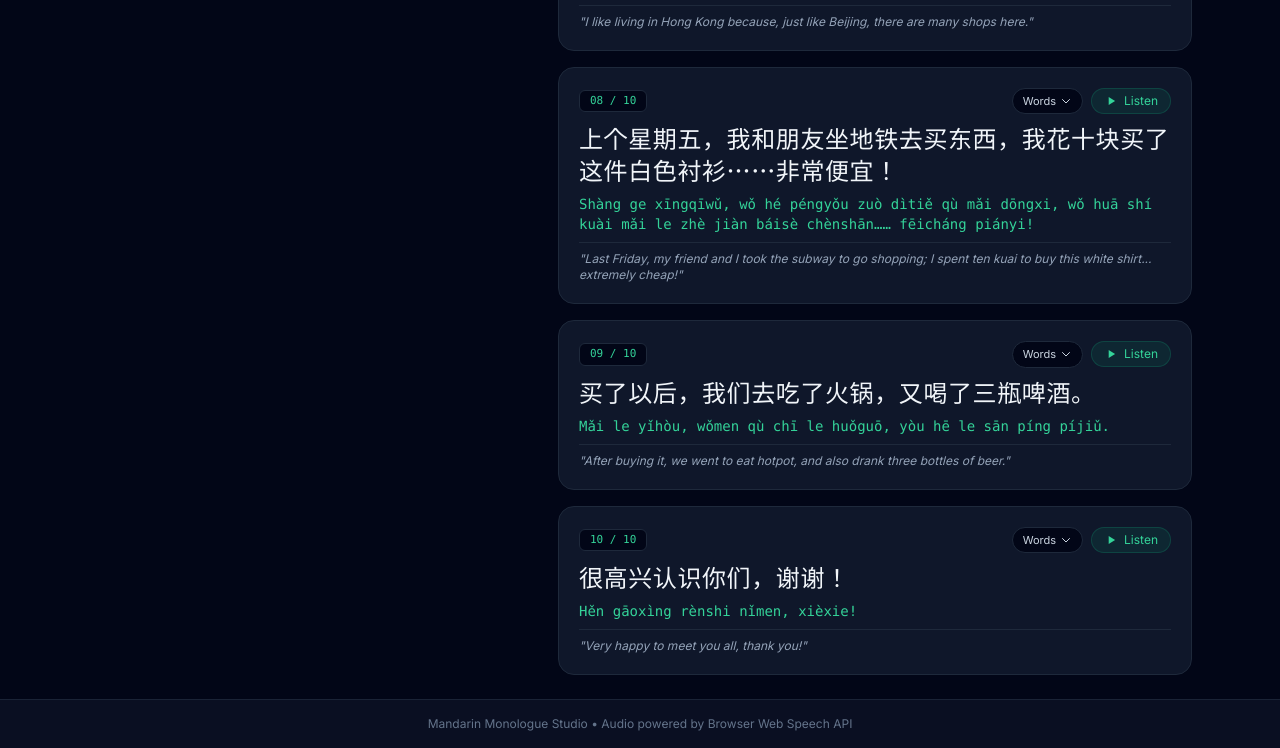
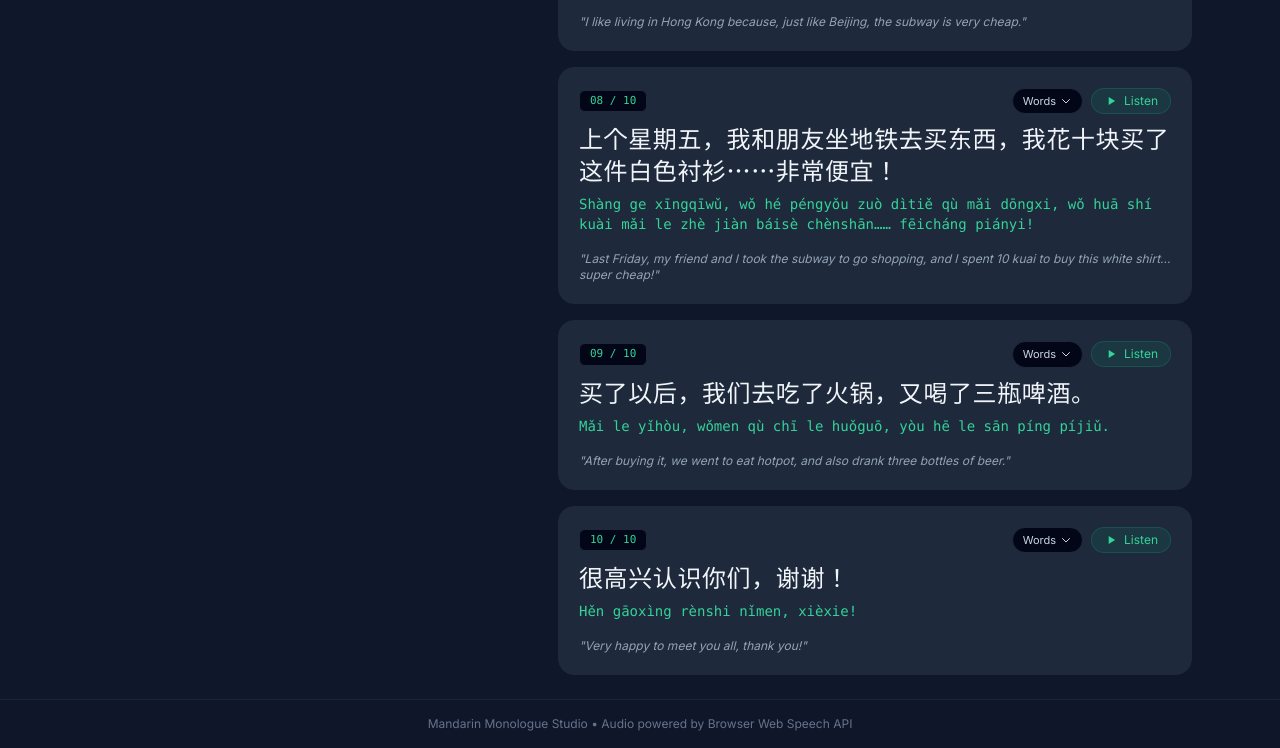
Before and after one commit to FionnFromFar/Chinese-Monologue-Practice, a plain HTML site: page index.html in a window 1280 px wide. Shown: the part 1507-2255 px from the top of the page. Drawn offline with nearby package versions, Linux system fonts and the light colour scheme.

Commit message:
changed sentence 7 to make better sence after completing lesson 10 in class

```diff
--- a/index.html
+++ b/index.html
@@ -60,7 +60,7 @@
         }
     </style>
 </head>
-<body class="bg-slate-950 text-slate-100 min-h-full flex flex-col justify-between selection:bg-brand-500 selection:text-white">
+<body class="bg-[#0f172a] text-slate-100 min-h-full flex flex-col justify-between selection:bg-brand-500 selection:text-white">
 
     <!-- Header Section -->
     <header class="bg-slate-900/90 backdrop-blur border-b border-slate-800 sticky top-0 z-40">
@@ -102,7 +102,7 @@
         <!-- Left Column: Audio Controls & Player Settings -->
         <div class="lg:col-span-5 space-y-4">
 
-            <div class="bg-slate-900/90 rounded-2xl p-5 border border-slate-800 shadow-xl space-y-4 sticky top-20">
+            <div class="bg-[#1e293b]/90 rounded-2xl p-5 border border-slate-800 shadow-xl space-y-4 sticky top-20">
 
                 <!-- Status Banner -->
                 <div id="statusBadge" class="flex items-center justify-between bg-slate-950 px-3.5 py-2 rounded-xl border border-slate-800 text-xs">
@@ -289,7 +289,7 @@
                     { hanzi: "叫", pinyin: "jiào", en: "to be called" },
                     { hanzi: "Fionn", pinyin: "Fionn", en: "Fionn" },
                     { hanzi: "我的", pinyin: "wǒ de", en: "my" },
-                    { hanzi: "中文", pinyin: "zhōngwén", en: "Chinese language" },
+                    { hanzi: "中文", pinyin: "zhōngwén", en: "Chinese" },
                     { hanzi: "名字", pinyin: "míngzi", en: "name" },
                     { hanzi: "是", pinyin: "shì", en: "to be" },
                     { hanzi: "飞龙", pinyin: "Fēilóng", en: "Fei Long" }
@@ -305,7 +305,8 @@
                     { hanzi: "是", pinyin: "shì", en: "to be" },
                     { hanzi: "英国人", pinyin: "Yīngguórén", en: "English person" },
                     { hanzi: "但是", pinyin: "dànshì", en: "but" },
-                    { hanzi: "在", pinyin: "zài", en: "at / in" },
+                    { hanzi: "我", pinyin: "wǒ", en: "I" },
+                    { hanzi: "在", pinyin: "zài", en: "at" },
                     { hanzi: "香港科技大学", pinyin: "Xiānggǎng Kējì Dàxué", en: "HKUST" },
                     { hanzi: "学习", pinyin: "xuéxí", en: "to study" }
                 ]
@@ -318,17 +319,19 @@
                 words: [
                     { hanzi: "因为", pinyin: "yīnwèi", en: "because" },
                     { hanzi: "我", pinyin: "wǒ", en: "I" },
-                    { hanzi: "才", pinyin: "cái", en: "only / just" },
-                    { hanzi: "学", pinyin: "xué", en: "to study / learn" },
-                    { hanzi: "了", pinyin: "le", en: "completed action marker" },
+                    { hanzi: "才", pinyin: "cái", en: "only" },
+                    { hanzi: "学了", pinyin: "xué le", en: "studied" },
                     { hanzi: "两个月", pinyin: "liǎng gè yuè", en: "two months" },
                     { hanzi: "的", pinyin: "de", en: "particle" },
                     { hanzi: "中文", pinyin: "zhōngwén", en: "Chinese" },
-                    { hanzi: "所以", pinyin: "suǒyǐ", en: "so / therefore" },
-                    { hanzi: "说", pinyin: "shuō", en: "to speak" },
-                    { hanzi: "得", pinyin: "de", en: "complement particle" },
-                    { hanzi: "还", pinyin: "hái", en: "still / fairly" },
-                    { hanzi: "不太好", pinyin: "bù tài hǎo", en: "not very well" }
+                    { hanzi: "所以", pinyin: "suǒyǐ", en: "therefore/so" },
+                    { hanzi: "我", pinyin: "wǒ", en: "I" },
+                    { hanzi: "说", pinyin: "shuō", en: "speak" },
+                    { hanzi: "中文", pinyin: "zhōngwén", en: "Chinese" },
+                    { hanzi: "说得", pinyin: "shuō de", en: "speak [complement]" },
+                    { hanzi: "还", pinyin: "hái", en: "still" },
+                    { hanzi: "不太", pinyin: "bù tài", en: "not too/very" },
+                    { hanzi: "好", pinyin: "hǎo", en: "well" }
                 ]
             },
             {
@@ -338,15 +341,14 @@
                 english: "I think learning Chinese is too hard; the hardest part is writing Chinese characters.",
                 words: [
                     { hanzi: "我", pinyin: "wǒ", en: "I" },
-                    { hanzi: "觉得", pinyin: "juéde", en: "to feel / think" },
-                    { hanzi: "学", pinyin: "xué", en: "to learn" },
+                    { hanzi: "觉得", pinyin: "juéde", en: "feel/think" },
+                    { hanzi: "学", pinyin: "xué", en: "learn/study" },
                     { hanzi: "中文", pinyin: "zhōngwén", en: "Chinese" },
-                    { hanzi: "太……了", pinyin: "tài... le", en: "too / extremely" },
-                    { hanzi: "难", pinyin: "nán", en: "hard / difficult" },
-                    { hanzi: "最", pinyin: "zuì", en: "most / -est" },
-                    { hanzi: "的", pinyin: "de", en: "nominalizer" },
-                    { hanzi: "是", pinyin: "shì", en: "to be" },
-                    { hanzi: "写", pinyin: "xiě", en: "to write" },
+                    { hanzi: "太难了", pinyin: "tài nán le", en: "too hard" },
+                    { hanzi: "最", pinyin: "zuì", en: "most" },
+                    { hanzi: "难的", pinyin: "nán de", en: "hard part" },
+                    { hanzi: "是", pinyin: "shì", en: "is" },
+                    { hanzi: "写", pinyin: "xiě", en: "write" },
                     { hanzi: "汉字", pinyin: "hànzì", en: "Chinese characters" }
                 ]
             },
@@ -354,21 +356,22 @@
                 id: 4,
                 hanzi: "每天早上八点，我先起床，再洗澡，然后我一边吃早饭，一边练习中文。",
                 pinyin: "Měitiān zǎoshang bā diǎn, wǒ xiān qǐchuáng, zài xǐzǎo, ránhòu wǒ yībiān chī zǎofàn, yībiān liànxí zhōngwén.",
-                english: "Every morning at 8 o'clock, I first get up, then take a shower, and after that I practice Chinese while eating breakfast.",
+                english: "Every morning at 8 o'clock, I first get up, then shower, and then I practice Chinese while eating breakfast.",
                 words: [
                     { hanzi: "每天", pinyin: "měitiān", en: "every day" },
                     { hanzi: "早上", pinyin: "zǎoshang", en: "morning" },
                     { hanzi: "八点", pinyin: "bā diǎn", en: "8 o'clock" },
                     { hanzi: "我", pinyin: "wǒ", en: "I" },
                     { hanzi: "先", pinyin: "xiān", en: "first" },
-                    { hanzi: "起床", pinyin: "qǐchuáng", en: "to get up" },
-                    { hanzi: "再", pinyin: "zài", en: "then / next" },
-                    { hanzi: "洗澡", pinyin: "xǐzǎo", en: "to take a shower" },
-                    { hanzi: "然后", pinyin: "ránhòu", en: "after that / then" },
-                    { hanzi: "一边", pinyin: "yībiān", en: "while / simultaneously" },
-                    { hanzi: "吃", pinyin: "chī", en: "to eat" },
-                    { hanzi: "早饭", pinyin: "zǎofàn", en: "breakfast" },
-                    { hanzi: "练习", pinyin: "liànxí", en: "to practice" },
+                    { hanzi: "起床", pinyin: "qǐchuáng", en: "get up" },
+                    { hanzi: "再", pinyin: "zài", en: "then" },
+                    { hanzi: "洗澡", pinyin: "xǐzǎo", en: "shower" },
+                    { hanzi: "然后", pinyin: "ránhòu", en: "afterwards" },
+                    { hanzi: "我", pinyin: "wǒ", en: "I" },
+                    { hanzi: "一边", pinyin: "yībiān", en: "while" },
+                    { hanzi: "吃早饭", pinyin: "chī zǎofàn", en: "eat breakfast" },
+                    { hanzi: "一边", pinyin: "yībiān", en: "while" },
+                    { hanzi: "练习", pinyin: "liànxí", en: "practice" },
                     { hanzi: "中文", pinyin: "zhōngwén", en: "Chinese" }
                 ]
             },
@@ -378,58 +381,59 @@
                 pinyin: "Chúle zhōngwén yǐwài, wǒ hái xué wùlǐ.",
                 english: "Besides Chinese, I also study physics.",
                 words: [
-                    { hanzi: "除了……以外", pinyin: "chúle... yǐwài", en: "besides / in addition to" },
+                    { hanzi: "除了", pinyin: "chúle", en: "besides" },
                     { hanzi: "中文", pinyin: "zhōngwén", en: "Chinese" },
+                    { hanzi: "以外", pinyin: "yǐwài", en: "other than" },
                     { hanzi: "我", pinyin: "wǒ", en: "I" },
-                    { hanzi: "还", pinyin: "hái", en: "also / in addition" },
-                    { hanzi: "学", pinyin: "xué", en: "to study" },
+                    { hanzi: "还", pinyin: "hái", en: "also" },
+                    { hanzi: "学", pinyin: "xué", en: "study" },
                     { hanzi: "物理", pinyin: "wùlǐ", en: "physics" }
                 ]
             },
             {
                 id: 6,
-                hanzi: "我喜欢住在香港，因为这儿跟北京一样，有很多商店。",
-                pinyin: "Wǒ xǐhuān zhù zài Xiānggǎng, yīnwèi zhèr gēn Běijīng yīyàng, yǒu hěn duō shāngdiàn.",
-                english: "I like living in Hong Kong because, just like Beijing, there are many shops here.",
+                hanzi: "我喜欢住在香港，因为这儿跟北京一样，地铁很便宜。",
+                pinyin: "Wǒ xǐhuān zhù zài Xiānggǎng, yīnwèi zhèr gēn Běijīng yīyàng, dìtiě hěn piányi.",
+                english: "I like living in Hong Kong because, just like Beijing, the subway is very cheap.",
                 words: [
                     { hanzi: "我", pinyin: "wǒ", en: "I" },
                     { hanzi: "喜欢", pinyin: "xǐhuān", en: "to like" },
-                    { hanzi: "住在", pinyin: "zhù zài", en: "to live in / at" },
+                    { hanzi: "住", pinyin: "zhù", en: "to live" },
+                    { hanzi: "在", pinyin: "zài", en: "in/at" },
                     { hanzi: "香港", pinyin: "Xiānggǎng", en: "Hong Kong" },
                     { hanzi: "因为", pinyin: "yīnwèi", en: "because" },
                     { hanzi: "这儿", pinyin: "zhèr", en: "here" },
-                    { hanzi: "跟", pinyin: "gēn", en: "with / as" },
+                    { hanzi: "跟", pinyin: "gēn", en: "with/as" },
                     { hanzi: "北京", pinyin: "Běijīng", en: "Beijing" },
-                    { hanzi: "一样", pinyin: "yīyàng", en: "the same" },
-                    { hanzi: "有", pinyin: "yǒu", en: "there are / to have" },
-                    { hanzi: "很多", pinyin: "hěn duō", en: "many / lots of" },
-                    { hanzi: "商店", pinyin: "shāngdiàn", en: "shops / stores" }
+                    { hanzi: "一样", pinyin: "yīyàng", en: "the same/alike" },
+                    { hanzi: "地铁", pinyin: "dìtiě", en: "subway" },
+                    { hanzi: "很", pinyin: "hěn", en: "very" },
+                    { hanzi: "便宜", pinyin: "piányi", en: "cheap" }
                 ]
             },
             {
                 id: 7,
                 hanzi: "上个星期五，我和朋友坐地铁去买东西，我花十块买了这件白色衬衫……非常便宜！",
                 pinyin: "Shàng ge xīngqīwǔ, wǒ hé péngyǒu zuò dìtiě qù mǎi dōngxi, wǒ huā shí kuài mǎi le zhè jiàn báisè chènshān…… fēicháng piányi!",
-                english: "Last Friday, my friend and I took the subway to go shopping; I spent ten kuai to buy this white shirt... extremely cheap!",
+                english: "Last Friday, my friend and I took the subway to go shopping, and I spent 10 kuai to buy this white shirt... super cheap!",
                 words: [
-                    { hanzi: "上个", pinyin: "shàng ge", en: "last / previous" },
+                    { hanzi: "上个", pinyin: "shàng ge", en: "last" },
                     { hanzi: "星期五", pinyin: "xīngqīwǔ", en: "Friday" },
                     { hanzi: "我", pinyin: "wǒ", en: "I" },
-                    { hanzi: "和", pinyin: "hé", en: "and / with" },
+                    { hanzi: "和", pinyin: "hé", en: "and/with" },
                     { hanzi: "朋友", pinyin: "péngyǒu", en: "friend" },
-                    { hanzi: "坐", pinyin: "zuò", en: "to travel by / take" },
-                    { hanzi: "地铁", pinyin: "dìtiě", en: "subway / MTR" },
-                    { hanzi: "去", pinyin: "qù", en: "to go" },
-                    { hanzi: "买东西", pinyin: "mǎi dōngxi", en: "to go shopping" },
-                    { hanzi: "花", pinyin: "huā", en: "to spend money/time" },
-                    { hanzi: "十块", pinyin: "shí kuài", en: "10 kuai / dollars" },
-                    { hanzi: "买", pinyin: "mǎi", en: "to buy" },
-                    { hanzi: "了", pinyin: "le", en: "completed action marker" },
-                    { hanzi: "这", pinyin: "zhè", en: "this" },
-                    { hanzi: "件", pinyin: "jiàn", en: "measure word for tops/shirts" },
+                    { hanzi: "坐", pinyin: "zuò", en: "take/travel by" },
+                    { hanzi: "地铁", pinyin: "dìtiě", en: "subway" },
+                    { hanzi: "去", pinyin: "qù", en: "go" },
+                    { hanzi: "买东西", pinyin: "mǎi dōngxi", en: "go shopping" },
+                    { hanzi: "我", pinyin: "wǒ", en: "I" },
+                    { hanzi: "花", pinyin: "huā", en: "spend" },
+                    { hanzi: "十块", pinyin: "shí kuài", en: "10 kuai" },
+                    { hanzi: "买了", pinyin: "mǎi le", en: "bought" },
+                    { hanzi: "这件", pinyin: "zhè jiàn", en: "this [measure word]" },
                     { hanzi: "白色", pinyin: "báisè", en: "white" },
                     { hanzi: "衬衫", pinyin: "chènshān", en: "shirt" },
-                    { hanzi: "非常", pinyin: "fēicháng", en: "extremely / very" },
+                    { hanzi: "非常", pinyin: "fēicháng", en: "extremely" },
                     { hanzi: "便宜", pinyin: "piányi", en: "cheap" }
                 ]
             },
@@ -439,17 +443,15 @@
                 pinyin: "Mǎi le yǐhòu, wǒmen qù chī le huǒguō, yòu hē le sān píng píjiǔ.",
                 english: "After buying it, we went to eat hotpot, and also drank three bottles of beer.",
                 words: [
-                    { hanzi: "买", pinyin: "mǎi", en: "to buy" },
-                    { hanzi: "了", pinyin: "le", en: "completed action marker" },
+                    { hanzi: "买了", pinyin: "mǎi le", en: "bought" },
                     { hanzi: "以后", pinyin: "yǐhòu", en: "after" },
                     { hanzi: "我们", pinyin: "wǒmen", en: "we" },
-                    { hanzi: "去", pinyin: "qù", en: "to go" },
-                    { hanzi: "吃", pinyin: "chī", en: "to eat" },
+                    { hanzi: "去", pinyin: "qù", en: "go" },
+                    { hanzi: "吃了", pinyin: "chī le", en: "ate" },
                     { hanzi: "火锅", pinyin: "huǒguō", en: "hotpot" },
-                    { hanzi: "又", pinyin: "yòu", en: "and also / in addition" },
-                    { hanzi: "喝", pinyin: "hē", en: "to drink" },
-                    { hanzi: "三", pinyin: "sān", en: "three" },
-                    { hanzi: "瓶", pinyin: "píng", en: "bottle measure word" },
+                    { hanzi: "又", pinyin: "yòu", en: "also/again" },
+                    { hanzi: "喝了", pinyin: "hē le", en: "drank" },
+                    { hanzi: "三瓶", pinyin: "sān píng", en: "three bottles" },
                     { hanzi: "啤酒", pinyin: "píjiǔ", en: "beer" }
                 ]
             },
@@ -460,9 +462,9 @@
                 english: "Very happy to meet you all, thank you!",
                 words: [
                     { hanzi: "很", pinyin: "hěn", en: "very" },
-                    { hanzi: "高兴", pinyin: "gāoxìng", en: "happy / pleased" },
-                    { hanzi: "认识", pinyin: "rènshi", en: "to meet / get to know" },
-                    { hanzi: "你们", pinyin: "nǐmen", en: "you plural" },
+                    { hanzi: "高兴", pinyin: "gāoxìng", en: "happy" },
+                    { hanzi: "认识", pinyin: "rènshi", en: "meet/know" },
+                    { hanzi: "你们", pinyin: "nǐmen", en: "you all" },
                     { hanzi: "谢谢", pinyin: "xièxie", en: "thank you" }
                 ]
             }
@@ -602,7 +604,7 @@
                 const isCardExpanded = showBreakdown || expandedSentences.has(index);
                 const card = document.createElement('div');
                 card.id = `sentence-card-${index}`;
-                card.className = `p-5 rounded-2xl bg-slate-900 border border-slate-800 transition-all duration-300 cursor-pointer hover:border-slate-700 ${
+                card.className = `p-5 rounded-2xl bg-[#1e293b] border border-slate-800 transition-all duration-300 cursor-pointer hover:border-slate-700 ${
                     index === currentSentenceIdx ? 'active-card' : ''
                 }`;
                 card.onclick = () => playSingleSentence(index);
```
